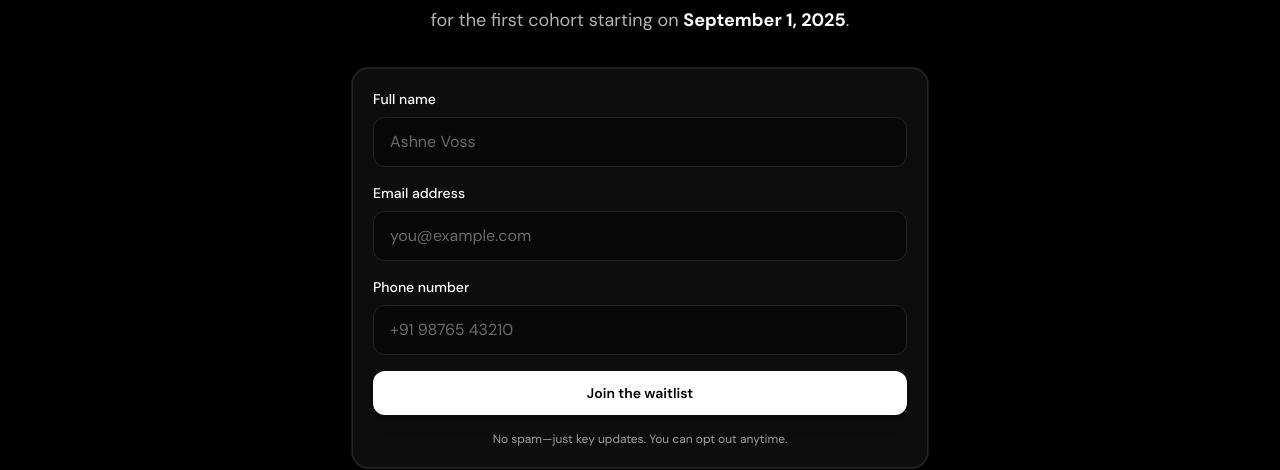
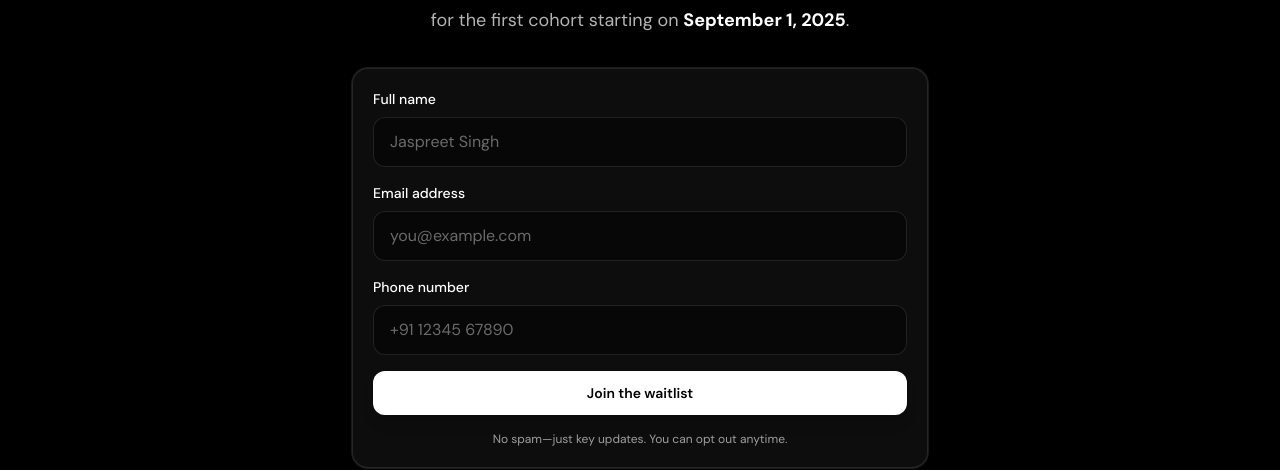
Before and after one commit to ashnevoss/Codeverse-Landing-Page, a Next.js app: page / in a window 1280 px wide. Shown: the part 2350-2820 px from the top of the page. Built offline with nearby package versions, Linux system fonts and the light colour scheme.

Commit message:
waitlist added 2

```diff
--- a/src/sections/Waitlist.tsx
+++ b/src/sections/Waitlist.tsx
@@ -113,7 +113,7 @@ export default function WaitlistSection() {
                     type="text"
                     required
                     className="mt-2 block w-full rounded-xl border border-white/10 bg-black/40 px-4 py-3 text-white placeholder-white/40 outline-none"
-                    placeholder="Ashne Voss"
+                    placeholder="Jaspreet Singh"
                   />
                 </div>
 
@@ -142,7 +142,7 @@ export default function WaitlistSection() {
                     pattern="[0-9\+\-\(\) ]{7,}"
                     required
                     className="mt-2 block w-full rounded-xl border border-white/10 bg-black/40 px-4 py-3 text-white placeholder-white/40 outline-none"
-                    placeholder="+91 98765 43210"
+                    placeholder="+91 12345 67890"
                   />
                 </div>
 
```
